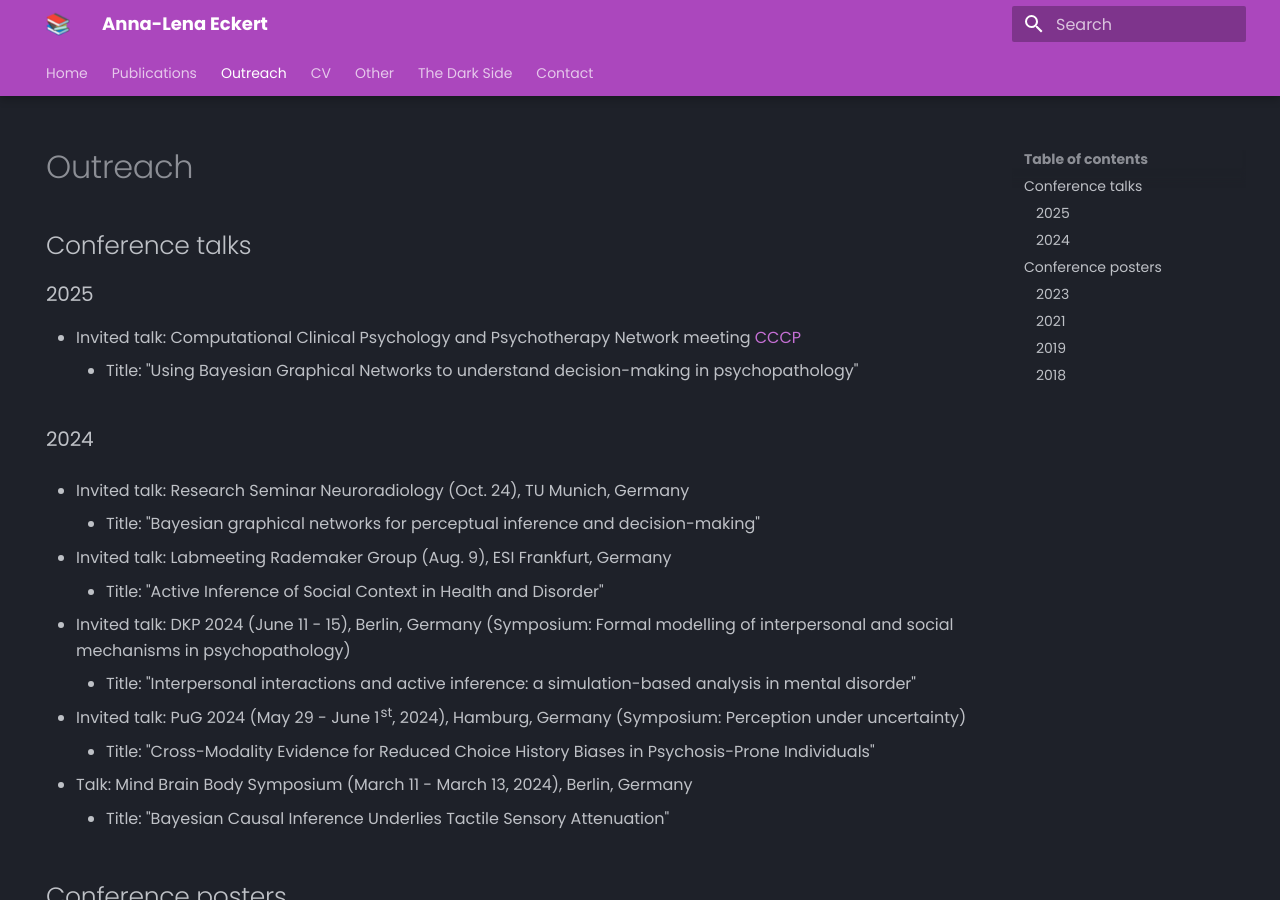
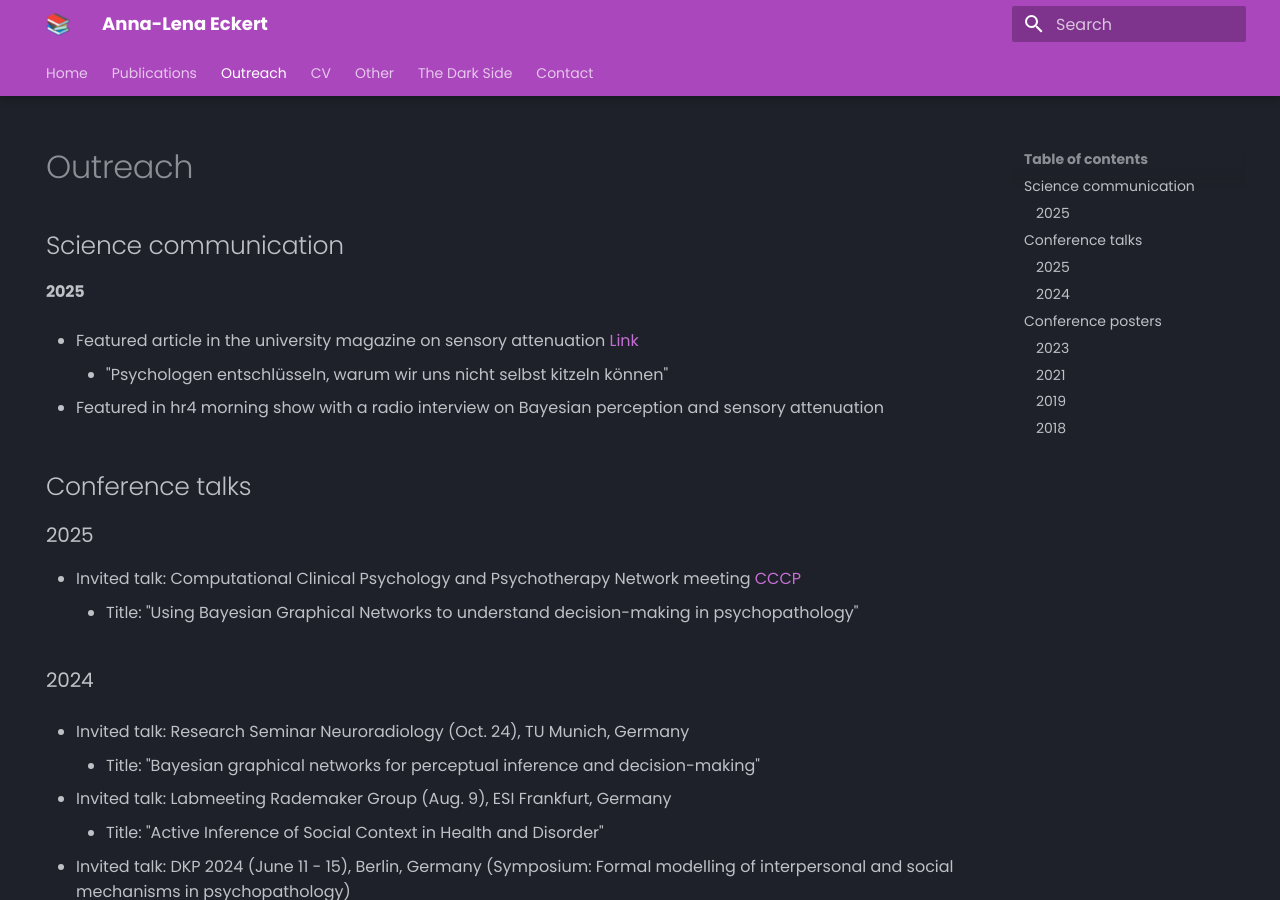
Before and after one commit to Eckertal/personal-website, an MkDocs documentation site: the page built from docs/outreach.md, in a window 1280 px wide and 900 px high. Built offline with MkDocs 1.6.1 and Material for MkDocs 9.7.7, drawn with Linux system fonts in a browser that asks for light colours.

Commit message:
update outreach

```diff
--- a/docs/outreach.md
+++ b/docs/outreach.md
@@ -2,6 +2,16 @@
 hide:
     - navigation
 ---
+
+## Science communication
+
+#### 2025
+
+- Featured article in the university magazine on sensory attenuation [Link](https://www.uni-marburg.de/de/aktuelles/news/2025/psy2025-1)
+	- "Psychologen entschlüsseln, warum wir uns nicht selbst kitzeln können"
+
+- Featured in hr4 morning show with a radio interview on Bayesian perception and sensory attenuation
+
 
 ## Conference talks
 
```
